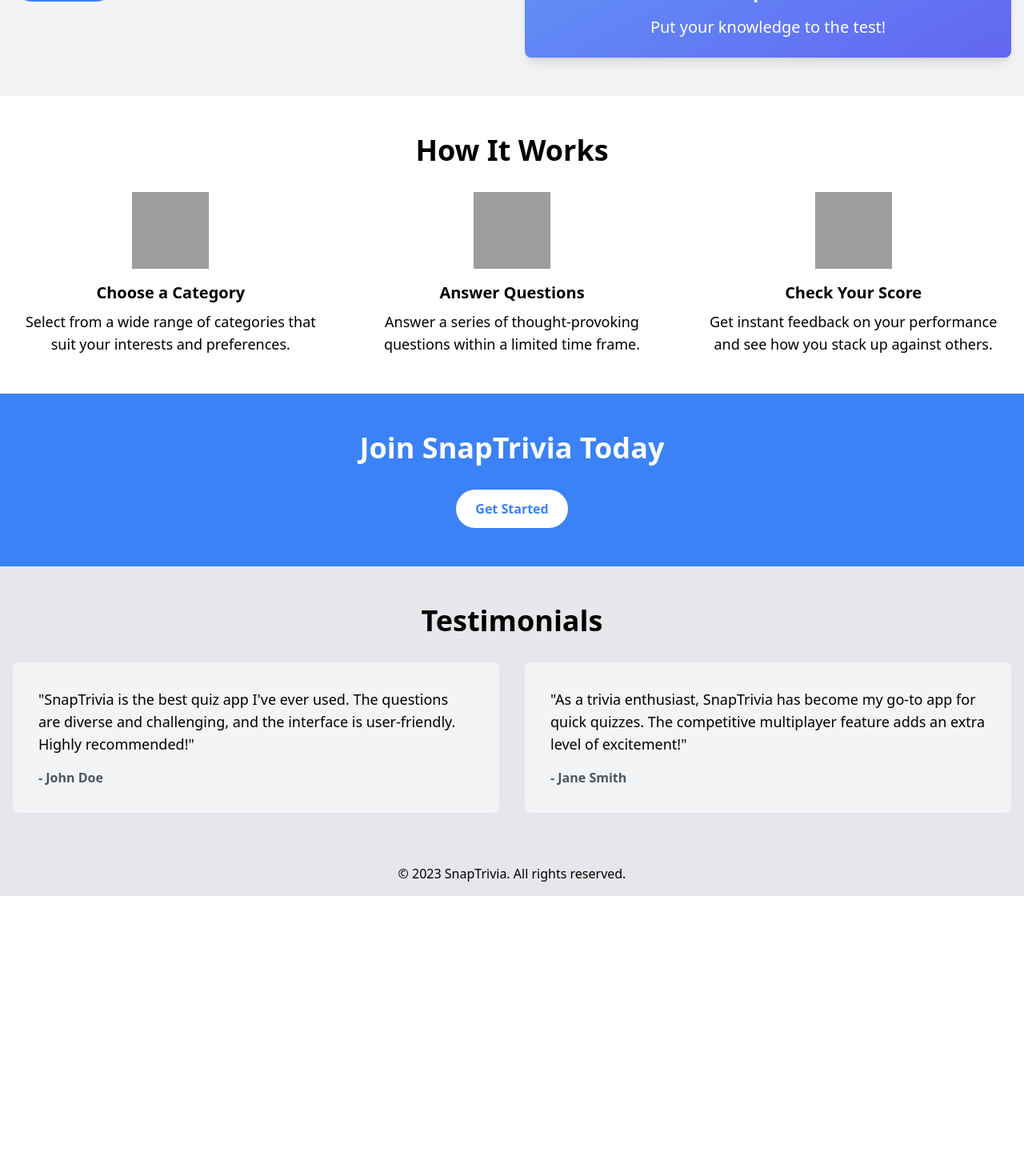
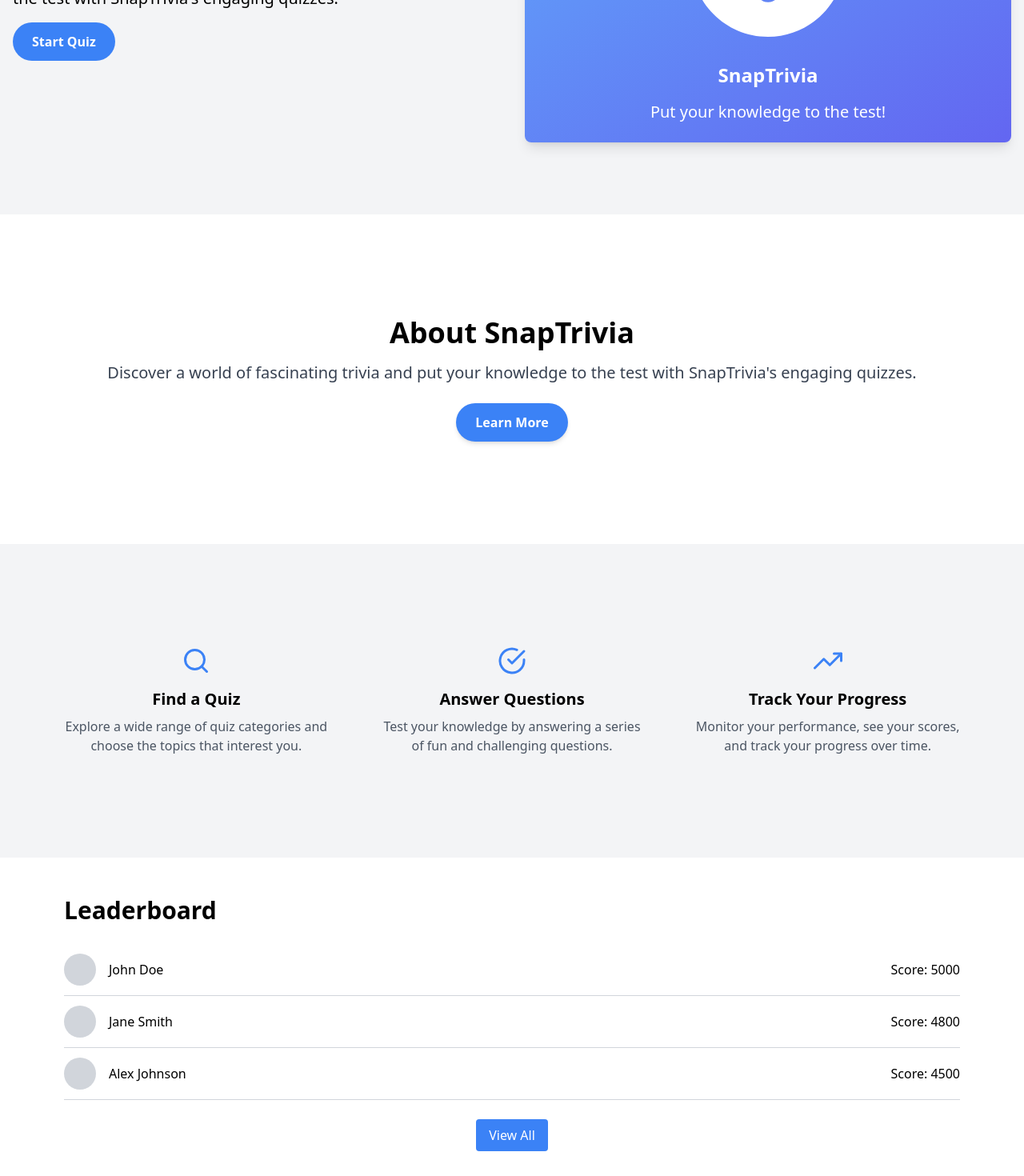
Before and after one commit to hariperisetla/SnapTrivia, a Next.js app: page / in a window 1280 px wide. Shown: the part 380-1850 px from the top of the page at 80% size. Before the commit the page ends 1500 px from the top, so only its background shows below. Built offline with nearby package versions, Linux system fonts and the light colour scheme; grey boxes are pictures that could not be loaded.

Commit message:
initial ui added for homepage

```diff
--- /dev/null
+++ b/components/Home/LeaderBoardSection.jsx
@@ -0,0 +1,50 @@
+import React from "react";
+
+const LeaderBoardSection = () => {
+  return (
+    <section className="mx-auto py-12 max-w-6xl">
+      <div className="container mx-auto px-4">
+        <h2 className="text-3xl font-bold mb-6">Leaderboard</h2>
+        <div className="flex flex-col">
+          {/* Leaderboard Item 1 */}
+          <div className="flex items-center justify-between py-3 border-b border-gray-300">
+            <div className="flex items-center">
+              <div className="w-10 h-10 rounded-full bg-gray-300"></div>
+              <p className="ml-4">John Doe</p>
+            </div>
+            <p>Score: 5000</p>
+          </div>
+
+          {/* Leaderboard Item 2 */}
+          <div className="flex items-center justify-between py-3 border-b border-gray-300">
+            <div className="flex items-center">
+              <div className="w-10 h-10 rounded-full bg-gray-300"></div>
+              <p className="ml-4">Jane Smith</p>
+            </div>
+            <p>Score: 4800</p>
+          </div>
+
+          {/* Leaderboard Item 3 */}
+          <div className="flex items-center justify-between py-3 border-b border-gray-300">
+            <div className="flex items-center">
+              <div className="w-10 h-10 rounded-full bg-gray-300"></div>
+              <p className="ml-4">Alex Johnson</p>
+            </div>
+            <p>Score: 4500</p>
+          </div>
+
+          {/* Add more leaderboard items as needed */}
+
+          {/* View All Button */}
+          <div className="flex justify-center mt-6">
+            <button className="px-4 py-2 bg-blue-500 text-white rounded hover:bg-blue-600 transition-colors">
+              View All
+            </button>
+          </div>
+        </div>
+      </div>
+    </section>
+  );
+};
+
+export default LeaderBoardSection;
--- /dev/null
+++ b/components/Home/QuizCategories.jsx
@@ -0,0 +1,36 @@
+import Link from "next/link";
+
+const categories = [
+  { id: 1, name: "Science", slug: "science" },
+  { id: 2, name: "History", slug: "history" },
+  { id: 3, name: "Sports", slug: "sports" },
+  // Add more categories as needed
+];
+
+const QuizCategoriesSection = () => {
+  return (
+    <section className="bg-gray-100 py-8">
+      <div className="container mx-auto px-4">
+        <h2 className="text-3xl font-bold mb-4 text-center">Quiz Categories</h2>
+        <div className="grid grid-cols-1 md:grid-cols-3 gap-4">
+          {categories.map((category) => (
+            <div key={category.id} className="p-4 bg-white rounded shadow">
+              <h3 className="text-xl font-semibold mb-2">{category.name}</h3>
+              <p className="text-gray-600 mb-4">
+                Explore quizzes in {category.name}
+              </p>
+              <Link
+                href={`/quizzes/${category.slug}`}
+                className="bg-blue-500 text-white py-2 px-4 rounded hover:bg-blue-600 transition-colors duration-300"
+              >
+                View Quizzes
+              </Link>
+            </div>
+          ))}
+        </div>
+      </div>
+    </section>
+  );
+};
+
+export default QuizCategoriesSection;
--- a/package.json
+++ b/package.json
@@ -17,6 +17,7 @@
     "postcss": "8.4.24",
     "react": "18.2.0",
     "react-dom": "18.2.0",
+    "react-icons": "^4.9.0",
     "tailwindcss": "3.3.2"
   }
 }
--- a/pages/index.js
+++ b/pages/index.js
@@ -1,6 +1,9 @@
 import Image from "next/image";
 import Head from "next/head";
 import { motion } from "framer-motion";
+import { FiSearch, FiCheckCircle, FiTrendingUp } from "react-icons/fi";
+import QuizCategoriesSection from "@/components/Home/QuizCategories";
+import LeaderBoardSection from "@/components/Home/LeaderBoardSection";
 
 export default function Home() {
   return (
@@ -33,7 +36,7 @@
         </header>
 
         <main>
-          <section className="bg-gray-100 py-12">
+          <section className="bg-gray-100 py-12 h-[70vh] flex justify-center items-center">
             <div className="container mx-auto px-4">
               <div className="grid grid-cols-1 md:grid-cols-2 gap-8 items-center">
                 <div>
@@ -70,17 +73,19 @@
                   className="bg-gradient-to-br from-blue-400 to-indigo-500 rounded-lg shadow-lg p-6"
                 >
                   <svg
-                    className="w-48 h-48 text-white mx-auto"
+                    className="w-48 h-64 text-white mx-auto"
                     xmlns="http://www.w3.org/2000/svg"
-                    viewBox="0 0 24 24"
+                    viewBox="0 0 1000 1000"
                     fill="currentColor"
                   >
-                    <path d="M12 2C6.48 2 2 6.48 2 12s4.48 10 10 10 10-4.48 10-10S17.52 2 12 2zm0 18c-4.41 0-8-3.59-8-8s3.59-8 8-8 8 3.59 8 8-3.59 8-8 8zm0-15c-3.31 0-6 2.69-6 6 0 .92.21 1.79.57 2.57l1.43-1.43c-.22-.45-.36-.95-.36-1.57 0-2.21 1.79-4 4-4 .61 0 1.17.14 1.69.37l1.43-1.43C13.79 3.21 12.92 3 12 3zm0 6c-1.1 0-2 .9-2 2s.9 2 2 2 2-.9 2-2-.9-2-2-2z" />
+                    <path d="M 500 0C 224 0 0 224 0 500C 0 776 224 1000 500 1000C 776 1000 1000 776 1000 500C 1000 224 776 0 500 0C 500 0 500 0 500 0M 501 191C 626 191 690 275 690 375C 690 475 639 483 595 513C 573 525 558 553 559 575C 559 591 554 602 541 601C 541 601 460 601 460 601C 446 601 436 581 436 570C 436 503 441 488 476 454C 512 421 566 408 567 373C 566 344 549 308 495 306C 463 303 445 314 411 361C 400 373 384 382 372 373C 372 373 318 333 318 333C 309 323 303 307 312 293C 362 218 401 191 501 191C 501 191 501 191 501 191M 500 625C 541 625 575 659 575 700C 576 742 540 776 500 775C 457 775 426 739 425 700C 425 659 459 625 500 625C 500 625 500 625 500 625" />
                   </svg>
 
                   <h3 className="text-2xl font-bold mb-4 text-white text-center">
                     SnapTrivia
                   </h3>
+
+                  {/* https://friconix.com/icon/fi-cnsuxl-question-mark/ */}
                   <p className="text-xl text-white text-center">
                     Put your knowledge to the test!
                   </p>
@@ -89,129 +94,61 @@
             </div>
           </section>
 
-          <section className="bg-white py-12">
+          <section className="py-32">
             <div className="container mx-auto px-4">
-              <motion.h2
-                initial={{ opacity: 0, y: 20 }}
-                animate={{ opacity: 1, y: 0 }}
-                transition={{ duration: 0.8 }}
-                className="text-4xl font-bold mb-8 text-center"
-              >
-                How It Works
-              </motion.h2>
-              <div className="grid grid-cols-1 md:grid-cols-3 gap-8">
-                <motion.div
-                  initial={{ opacity: 0, y: 20 }}
-                  animate={{ opacity: 1, y: 0 }}
-                  transition={{ duration: 0.8, delay: 0.2 }}
-                  className="flex flex-col items-center"
+              <div className="text-center">
+                <h2 className="text-4xl font-bold mb-4">About SnapTrivia</h2>
+                <p className="text-xl text-gray-700 mb-6">
+                  Discover a world of fascinating trivia and put your knowledge
+                  to the test with SnapTrivia's engaging quizzes.
+                </p>
+                <a
+                  href="/about"
+                  className="inline-block bg-blue-500 hover:bg-blue-600 text-white font-semibold px-6 py-3 rounded-full shadow-md transition-colors duration-300"
                 >
-                  <img
-                    className="w-24 h-24 mb-4"
-                    src="/icon1.svg"
-                    alt="Icon 1"
-                  />
-                  <motion.h3
-                    initial={{ opacity: 0, y: 20 }}
-                    animate={{ opacity: 1, y: 0 }}
-                    transition={{ duration: 0.8, delay: 0.4 }}
-                    className="text-xl font-bold mb-2"
-                  >
-                    Choose a Category
-                  </motion.h3>
-                  <motion.p
-                    initial={{ opacity: 0, y: 20 }}
-                    animate={{ opacity: 1, y: 0 }}
-                    transition={{ duration: 0.8, delay: 0.6 }}
-                    className="text-lg text-center"
-                  >
-                    Select from a wide range of categories that suit your
-                    interests and preferences.
-                  </motion.p>
-                </motion.div>
-                <motion.div
-                  initial={{ opacity: 0, y: 20 }}
-                  animate={{ opacity: 1, y: 0 }}
-                  transition={{ duration: 0.8, delay: 0.3 }}
-                  className="flex flex-col items-center"
-                >
-                  <img
-                    className="w-24 h-24 mb-4"
-                    src="/icon2.svg"
-                    alt="Icon 2"
-                  />
-                  <motion.h3
-                    initial={{ opacity: 0, y: 20 }}
-                    animate={{ opacity: 1, y: 0 }}
-                    transition={{ duration: 0.8, delay: 0.5 }}
-                    className="text-xl font-bold mb-2"
-                  >
-                    Answer Questions
-                  </motion.h3>
-                  <motion.p
-                    initial={{ opacity: 0, y: 20 }}
-                    animate={{ opacity: 1, y: 0 }}
-                    transition={{ duration: 0.8, delay: 0.7 }}
-                    className="text-lg text-center"
-                  >
-                    Answer a series of thought-provoking questions within a
-                    limited time frame.
-                  </motion.p>
-                </motion.div>
-                <motion.div
-                  initial={{ opacity: 0, y: 20 }}
-                  animate={{ opacity: 1, y: 0 }}
-                  transition={{ duration: 0.8, delay: 0.4 }}
-                  className="flex flex-col items-center"
-                >
-                  <img
-                    className="w-24 h-24 mb-4"
-                    src="/icon3.svg"
-                    alt="Icon 3"
-                  />
-                  <motion.h3
-                    initial={{ opacity: 0, y: 20 }}
-                    animate={{ opacity: 1, y: 0 }}
-                    transition={{ duration: 0.8, delay: 0.6 }}
-                    className="text-xl font-bold mb-2"
-                  >
-                    Check Your Score
-                  </motion.h3>
-                  <motion.p
-                    initial={{ opacity: 0, y: 20 }}
-                    animate={{ opacity: 1, y: 0 }}
-                    transition={{ duration: 0.8, delay: 0.8 }}
-                    className="text-lg text-center"
-                  >
-                    Get instant feedback on your performance and see how you
-                    stack up against others.
-                  </motion.p>
-                </motion.div>
+                  Learn More
+                </a>
               </div>
             </div>
           </section>
-          <section className="bg-blue-500 py-12">
-            <div className="container mx-auto px-4">
-              <motion.h2
-                initial={{ opacity: 0, y: 20 }}
-                animate={{ opacity: 1, y: 0 }}
-                transition={{ duration: 0.8 }}
-                className="text-4xl font-bold mb-8 text-white text-center"
-              >
-                Join SnapTrivia Today
-              </motion.h2>
-              <motion.div
-                initial={{ opacity: 0, scale: 0 }}
-                animate={{ opacity: 1, scale: 1 }}
-                transition={{ duration: 0.8, delay: 0.4 }}
-                className="flex justify-center"
-              >
-                <button className="bg-white hover:bg-gray-100 text-blue-500 font-bold py-3 px-6 rounded-full">
-                  Get Started
-                </button>
-              </motion.div>
+
+          <section className="bg-gray-100 py-32">
+            <div className="container mx-auto px-4 max-w-6xl text-center">
+              <div className="grid grid-cols-1 md:grid-cols-3 gap-16">
+                <div className="flex flex-col items-center">
+                  <FiSearch className="text-blue-500 text-4xl mb-4" />
+                  <h3 className="text-xl font-bold mb-2">Find a Quiz</h3>
+                  <p className="text-gray-600">
+                    Explore a wide range of quiz categories and choose the
+                    topics that interest you.
+                  </p>
+                </div>
+                <div className="flex flex-col items-center">
+                  <FiCheckCircle className="text-blue-500 text-4xl mb-4" />
+                  <h3 className="text-xl font-bold mb-2">Answer Questions</h3>
+                  <p className="text-gray-600">
+                    Test your knowledge by answering a series of fun and
+                    challenging questions.
+                  </p>
+                </div>
+                <div className="flex flex-col items-center">
+                  <FiTrendingUp className="text-blue-500 text-4xl mb-4" />
+                  <h3 className="text-xl font-bold mb-2">
+                    Track Your Progress
+                  </h3>
+                  <p className="text-gray-600">
+                    Monitor your performance, see your scores, and track your
+                    progress over time.
+                  </p>
+                </div>
+              </div>
             </div>
           </section>
+
+          {/* <QuizCategoriesSection /> */}
+
+          <LeaderBoardSection />
+
           <section className="bg-gray-200 py-12">
             <div className="container mx-auto px-4">
               <motion.h2
@@ -276,6 +213,23 @@
               </div>
             </div>
           </section>
+
+          <section className="bg-gray-100 py-12">
+            <div className="container mx-auto px-4">
+              <div className="text-center">
+                <h2 className="text-4xl font-bold mb-4">
+                  Get Started with SnapTrivia
+                </h2>
+                <p className="text-xl mb-8">
+                  Join thousands of users and start challenging your knowledge
+                  today.
+                </p>
+                <button className="bg-blue-500 text-white font-bold py-2 px-6 rounded-lg shadow-md">
+                  Sign Up Now
+                </button>
+              </div>
+            </div>
+          </section>
         </main>
         <footer className="bg-gray-200 py-4">
           <div className="container mx-auto text-center">
```
Also changed, not shown: 1 other file (tests, documents, lock files or other folders).
